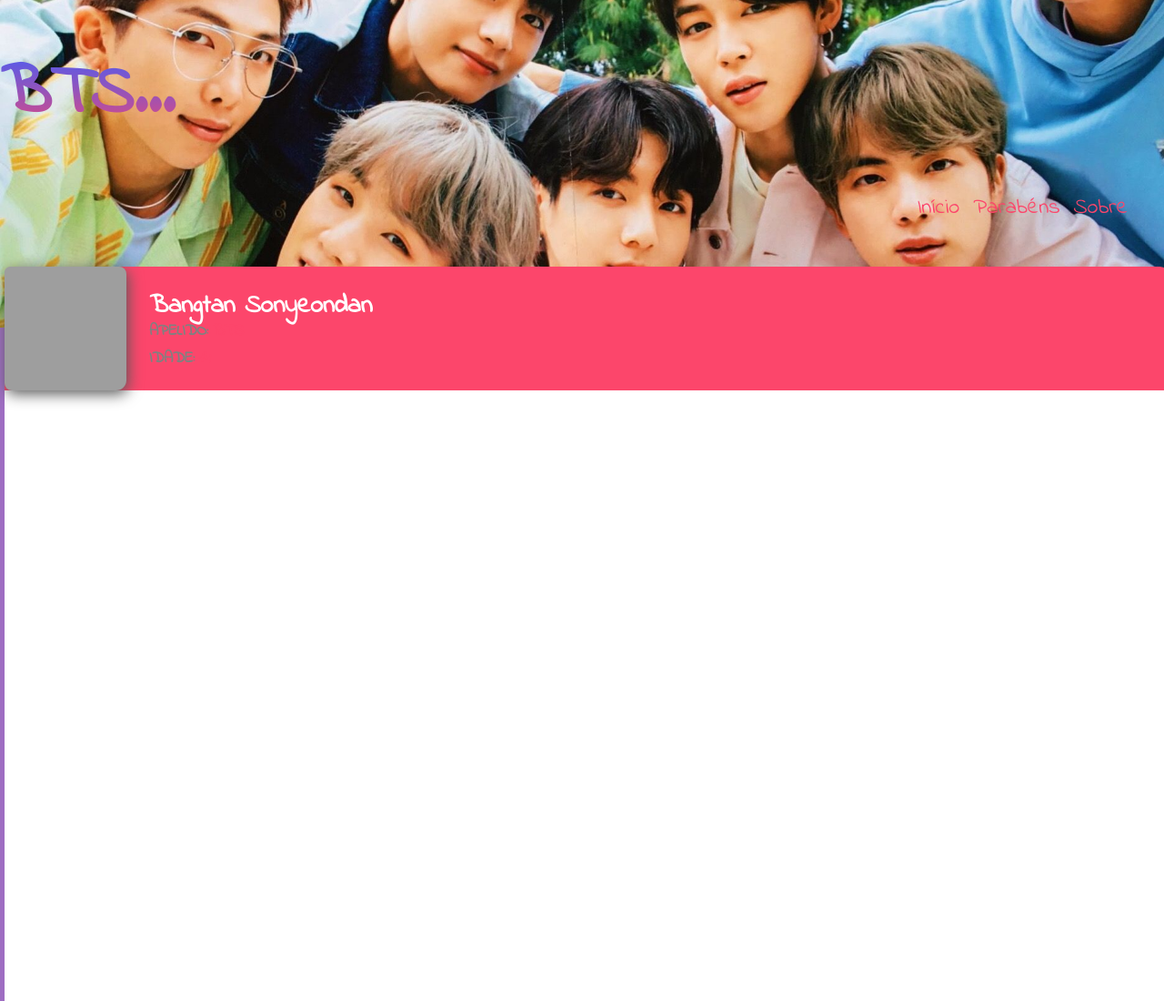
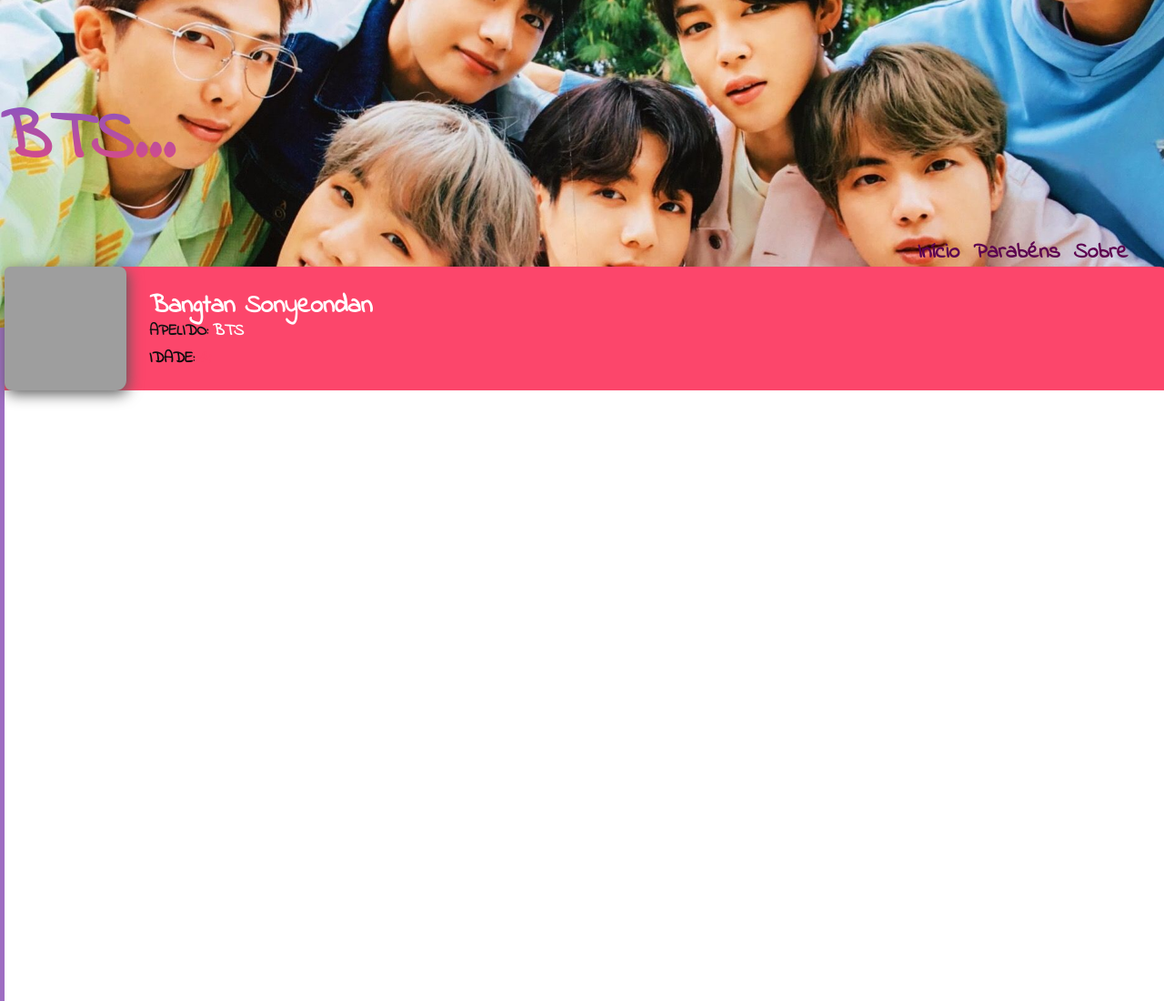
Before and after one commit to Kleber-Neto/Coisinha..., a website: page pages/bts.html in a window 1280 px wide. Shown: the top 1100 px of the page at 91% size. Drawn offline with Linux system fonts and the light colour scheme; grey boxes are pictures that could not be loaded.

Commit message:
mais css

```diff
--- a/pages/bts.html
+++ b/pages/bts.html
@@ -1,4 +1,5 @@
 <!DOCTYPE html>
+<html lang="pt-br">
   <head>
     <meta charset="UTF-8"/>
     <meta name="viewport" content="width=device-width, initial-scale=1.0"/>
@@ -44,6 +45,56 @@
 
   }
 
+  .logotwuBTS {
+  font-size: 75px;
+  background-image: linear-gradient(180deg, #3f5efb, #fc466b);
+  background-clip: text;
+  -webkit-background-clip: text;
+  -webkit-text-fill-color: transparent;
+  font-family: 'Indie Flower', cursiva;
+  padding-top: 3.1rem;
+
+  color: black;
+}
+
+.info3bts {
+  position: absolute;
+  margin-left: 25px;
+  padding-top: 65px;
+  display: inline-block;
+  font-size: 1.1rem;
+  color: rgb(10, 10, 10);
+  font-family: 'Indie Flower', cursiva;
+}
+
+.info2bts {
+  position: absolute;
+  margin-left: 25px;
+  padding-top: 35px;
+  display: inline-block;
+  font-size: 1.1rem;
+  color: rgb(17, 17, 17);
+  font-family: 'Indie Flower', cursiva;
+}
+
+.bts {
+  color: rgb(253, 252, 252);
+}
+.al {
+  padding-top: -1.10rem;
+}
+
+a {
+  text-decoration: none;
+  font-family: 'Indie Flower', cursiva;
+  color: #5c0250;
+  font-size: 24px;
+}
+
+a:hover {
+  color: #8a52b3;
+}
+
   h4 {
     color: #ffffff;
   }
@@ -61,24 +112,23 @@
       rel="stylesheet"
     />
   </head>
-<html>
   <body>
 
     <div class="navbarBTS">
-      <h1 class="logotwu">BTS...</h1>
+      <h1 class="logotwuBTS">BTS...</h1>
 
         <ul class="al">
-          <li class="a"><a onclick="closeMenu()" href="../index.html">Início</a></li>
-          <li class="a"><a onclick="closeMenu()" href="parabens.html">Parabéns</a></li>
-          <li class="a"><a onclick="closeMenu()" href="sobre.html">Sobre</a></li>
+          <li class="a"><a onclick="closeMenu()" href="../index.html"><b>Início</b></a></li>
+          <li class="a"><a onclick="closeMenu()" href="parabens.html"><b>Parabéns</b></a></li>
+          <li class="a"><a onclick="closeMenu()" href="sobre.html"><b>Sobre</b></a></li>
         </ul>
 
     </div>
 
     <div class="carta">
       <div> <img class="perfilBTS" src="../image/bts.grupo.png" alt="uma foto de coisinha">
-        <h4 class="info2">APELIDO: <span>BTS</span></h4><h2 class="infoBTS">Bangtan Sonyeondan</h2>
-        <h4 class="info3">IDADE: <span>14</span></h4>
+        <h4 class="info2bts">APELIDO: <span class="bts">BTS</span></h4><h2 class="infoBTS">Bangtan Sonyeondan</h2>
+        <h4 class="info3bts">IDADE: <span>14</span></h4>
       </div>
 
     </div>
```
Also changed, not shown: pages/sobre.html (+1 -1 lines). Lines whose indentation alone changed are shown as unchanged.
